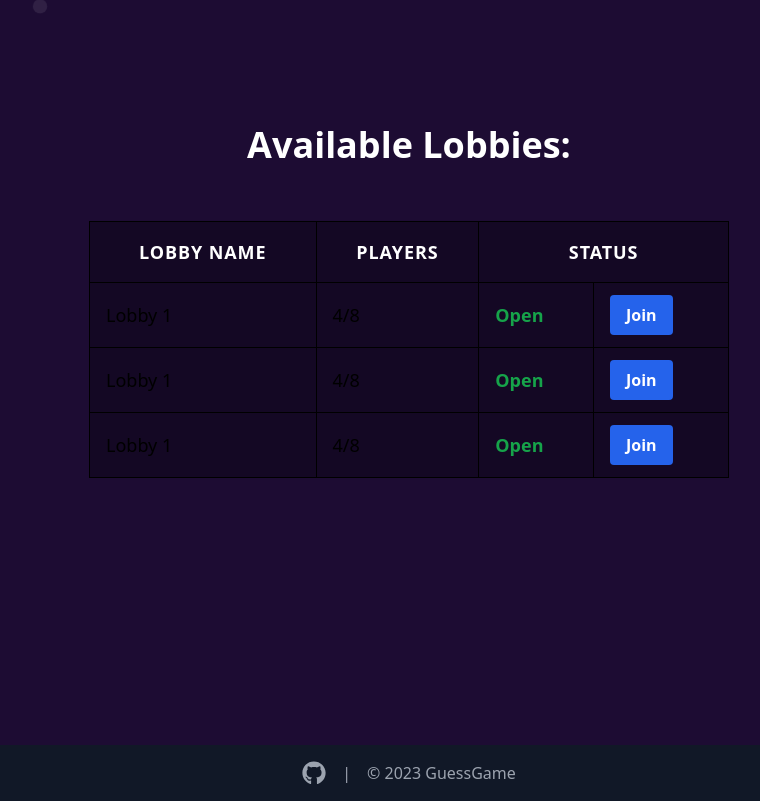
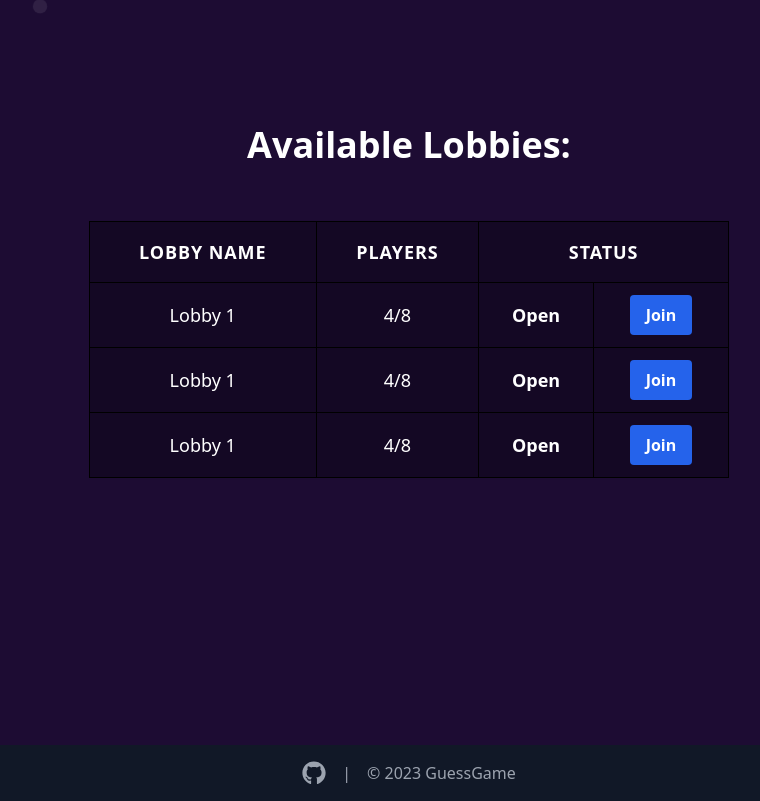
Before and after one commit to Solokiller00Root/GuessGame, a Next.js app in the folder my-app/: page / in a window 1280 px wide. Shown: the part 1031-1832 px from the top of the page, without its empty margins (231-991 px from the left). Built offline with nearby package versions, Linux system fonts and the light colour scheme; no server answers.

Commit message:
final styling tables

```diff
--- a/my-app/app/globals.css
+++ b/my-app/app/globals.css
@@ -69,6 +69,10 @@ h1 {
 }
 .tables{
     margin-bottom: 10rem;
+}
+.tables tr > td {
+    color:#fff;
+    text-align: center;
 }
 
 
--- a/my-app/app/kappa/page.tsx
+++ /dev/null
@@ -1,7 +0,0 @@
-
-
-export default function Page() {
-    return (
-        <div>hello</div>
-    )
-}
```
